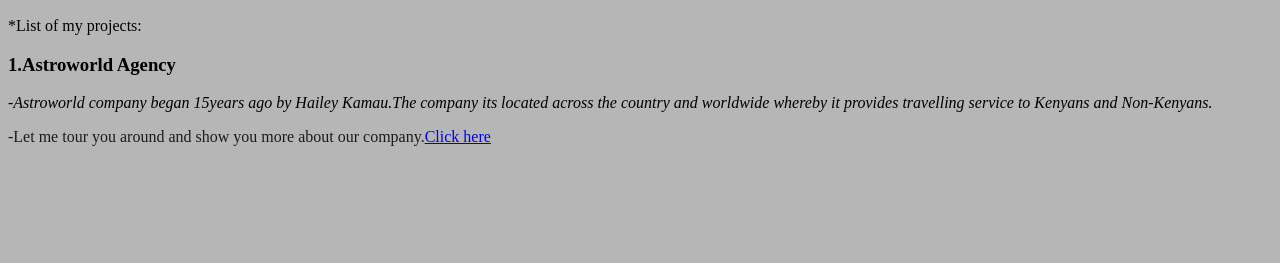
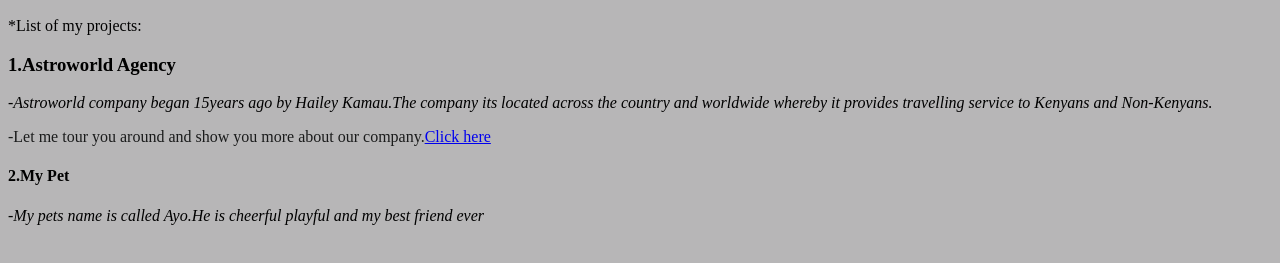
Before and after one commit to 1zx/Personal, a plain HTML site: page index.html in a window 1280 px wide. Shown: the part 437-700 px from the top of the page. Drawn offline with Linux system fonts and the light colour scheme.

Commit message:
Add index.html

```diff
--- a/index.html
+++ b/index.html
@@ -12,3 +12,6 @@
     <h3>1.Astroworld Agency</h3>
     <p class="intro">-Astroworld company began 15years ago by Hailey Kamau.The company its located across the country and worldwide whereby it provides travelling service to Kenyans and Non-Kenyans.</p>
     <p class="link">-Let me tour you around and show you more about our company.<a href="https://1zx.github.io/Agency/">Click here</a>
+
+    <h4>2.My Pet</h4>
+    <p class="intro">-My pets name is called Ayo.He is cheerful playful and my best friend ever</p>
```
